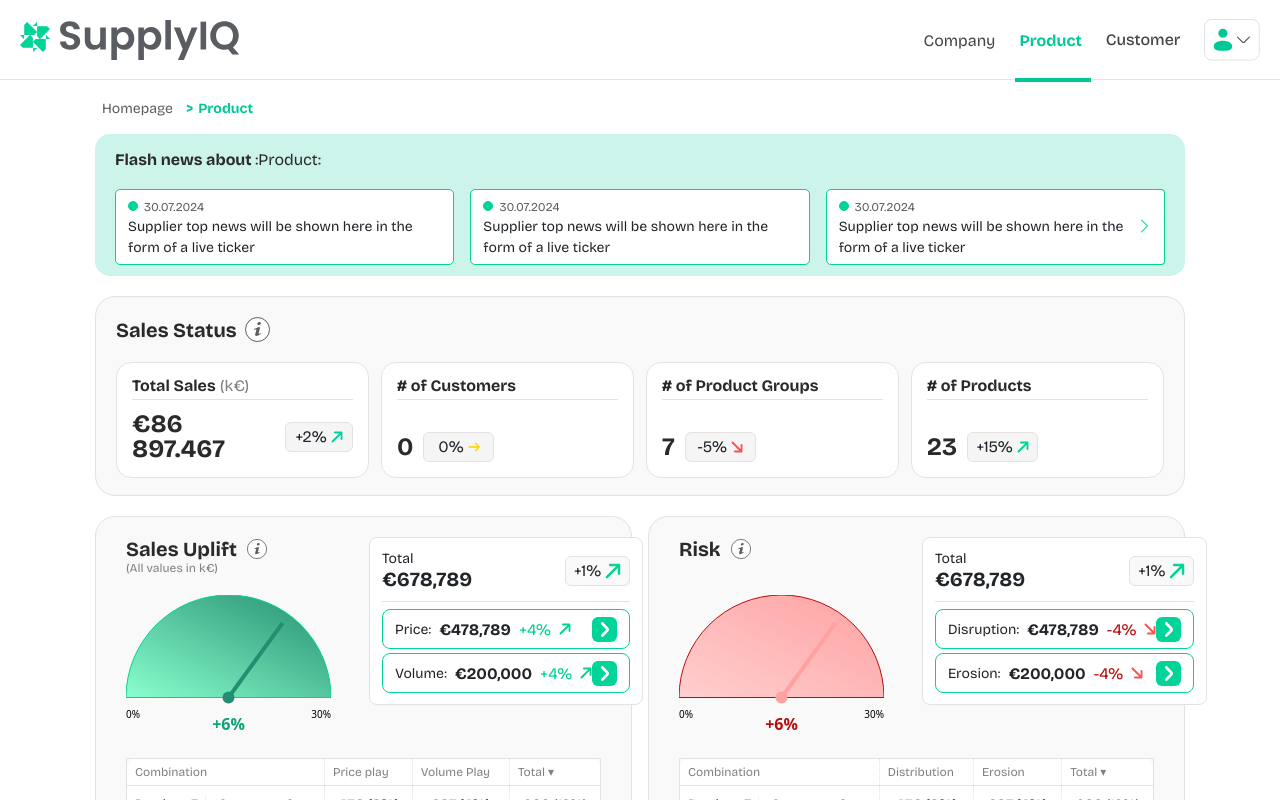
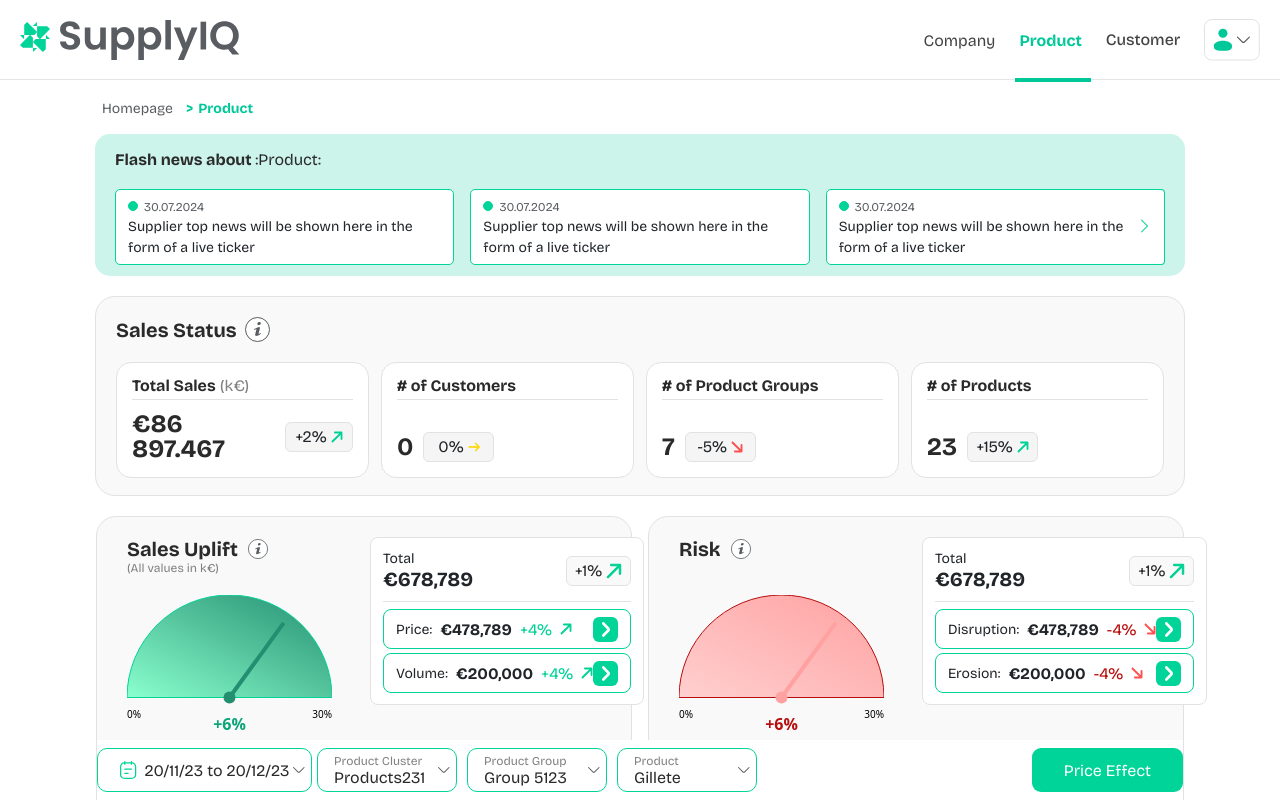
Before and after one commit to SiyanaKostova/figma-to-vue-layout, a Vue app: page / in a window 1280 px wide. Shown: the top 800 px of the page. Built offline with nearby package versions, Linux system fonts and the light colour scheme.

Commit message:
Sticky Filters created

```diff
--- a/src/components/SalesUpliftRisk/SalesUpliftRiskSection.vue
+++ b/src/components/SalesUpliftRisk/SalesUpliftRiskSection.vue
@@ -97,7 +97,7 @@ const riskCols = [
 @import "../../assets/scss/typography";
 
 .wrapper {
-  margin: 20px 107px 0 107px;
+  margin: 20px 108px 0 108px;
 }
 .row {
   display: flex;
--- /dev/null
+++ b/src/components/StickyFilters.vue
@@ -0,0 +1,146 @@
+<template>
+  <div class="sticky-filters">
+    <div class="filters-left">
+      <div class="filter-box date-box">
+        <img src="../assets/icons/calendar.svg" alt="Calendar" />
+        <span class="filter-text">20/11/23 to 20/12/23</span>
+        <img
+          src="../assets/icons/chevron-down.svg"
+          alt="▼"
+          class="dropdown-icon"
+        />
+      </div>
+
+      <div class="other-filters">
+        <div class="filter-box">
+          <span class="filter-label">Product Cluster</span>
+          <div class="value-row">
+            <span class="filter-value">Products231</span>
+            <img
+              src="../assets/icons/chevron-down.svg"
+              alt="▼"
+              class="dropdown-icon"
+            />
+          </div>
+        </div>
+        <div class="filter-box">
+          <span class="filter-label">Product Group</span>
+          <div class="value-row">
+            <span class="filter-value">Group 5123</span>
+            <img
+              src="../assets/icons/chevron-down.svg"
+              alt="▼"
+              class="dropdown-icon"
+            />
+          </div>
+        </div>
+        <div class="filter-box">
+          <span class="filter-label">Product</span>
+          <div class="value-row">
+            <span class="filter-value">Gillete</span>
+            <img
+              src="../assets/icons/chevron-down.svg"
+              alt="▼"
+              class="dropdown-icon"
+            />
+          </div>
+        </div>
+      </div>
+    </div>
+
+    <button class="price-btn">Price Effect</button>
+  </div>
+</template>
+
+<script setup></script>
+
+<style scoped lang="scss">
+@import "../assets/scss/typography";
+
+.sticky-filters {
+  position: sticky;
+  bottom: 0;
+  z-index: 20;
+  height: 60px;
+  background: var(--color-white);
+  display: flex;
+  justify-content: space-between;
+  align-items: center;
+  margin: 10px 97px 0;
+}
+
+.filters-left {
+  display: flex;
+  gap: 5px;
+}
+
+.other-filters {
+  display: flex;
+  gap: 10px;
+}
+
+.filter-box {
+  position: relative;
+  display: flex;
+  flex-direction: column;
+  justify-content: center;
+  border: 1px solid var(--color-primary-700);
+  border-radius: 10px;
+  padding: 0 16px;
+  min-width: 140px;
+  height: 44px;
+  background: var(--color-white);
+}
+
+.filter-box.date-box {
+  flex-direction: row;
+  align-items: center;
+  min-width: 215px;
+}
+
+.date-box img:first-child {
+  margin-right: 8px;
+}
+
+.filter-text {
+  font: $font-16-regular;
+  color: var(--color-gray-700);
+}
+
+.filter-label {
+  font: 400 12px var(--font-family);
+  color: var(--color-gray-400);
+}
+
+.value-row {
+  display: flex;
+  align-items: center;
+  justify-content: flex-start;
+  margin-top: 0;
+}
+
+.filter-value {
+  font: $font-16-regular;
+  color: var(--color-gray-700);
+}
+
+.dropdown-icon {
+  position: absolute;
+  right: 6px;
+  top: 50%;
+  transform: translateY(-50%);
+  width: 12px;
+  height: 12px;
+}
+
+.price-btn {
+  height: 44px;
+  background: var(--color-primary-700);
+  border: none;
+  border-radius: 9px;
+  padding: 0 32px;
+  font: $font-16-regular;
+  color: var(--color-white);
+  cursor: pointer;
+}
+</style>
--- a/src/views/ProductView.vue
+++ b/src/views/ProductView.vue
@@ -5,6 +5,7 @@
     <SalesStatus />
     <SalesUpliftRiskSection />
     <CompetitiveSituationSection />
+        <StickyFilters />
 
     <!-- Anything else (cards, charts) goes below -->
   </main>
@@ -16,4 +17,5 @@ import FlashNews from "../components/FlashNews.vue";
 import SalesStatus from "../components/SalesStatus/SalesStatus.vue";
 import SalesUpliftRiskSection from "../components/SalesUpliftRisk/SalesUpliftRiskSection.vue";
 import CompetitiveSituationSection from "../components/CompetitiveSituation/CompetitiveSituationSection.vue";
+import StickyFilters from "../components/StickyFilters.vue";
 </script>
```
Also changed, not shown: src/assets/icons/calendar.svg (added), src/assets/icons/chevron-down.svg (added).
